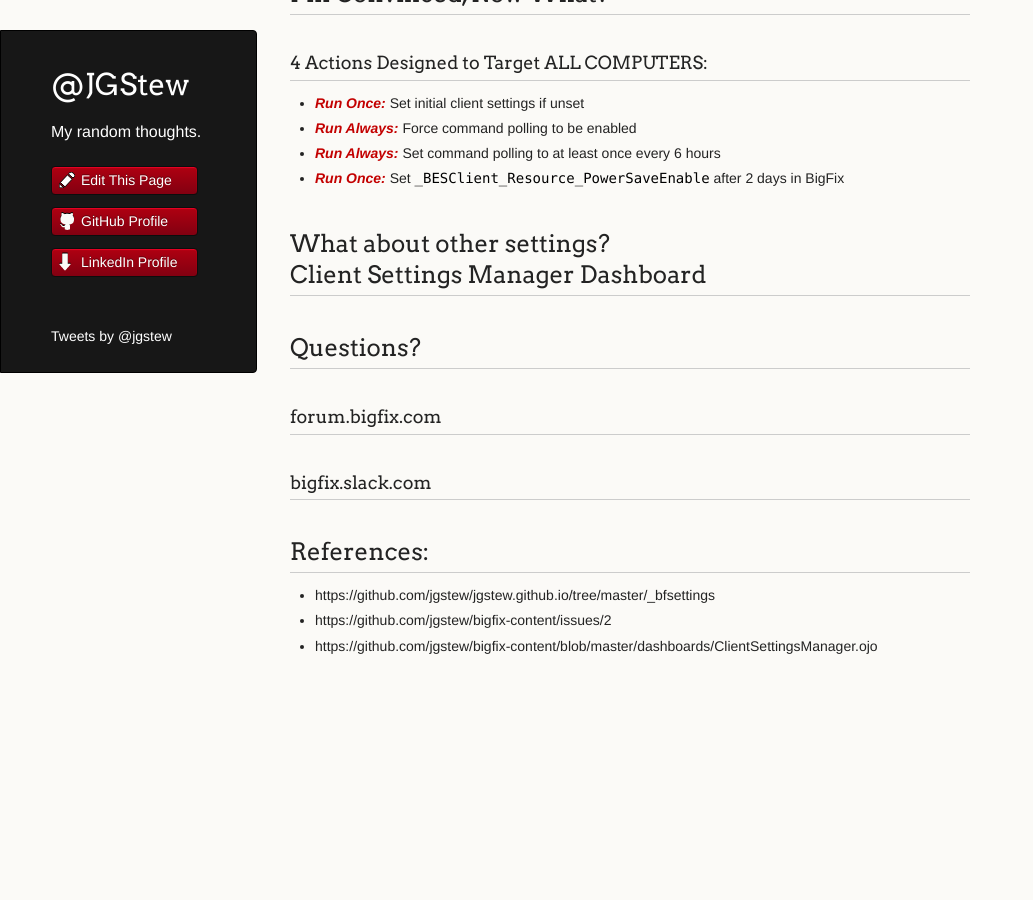
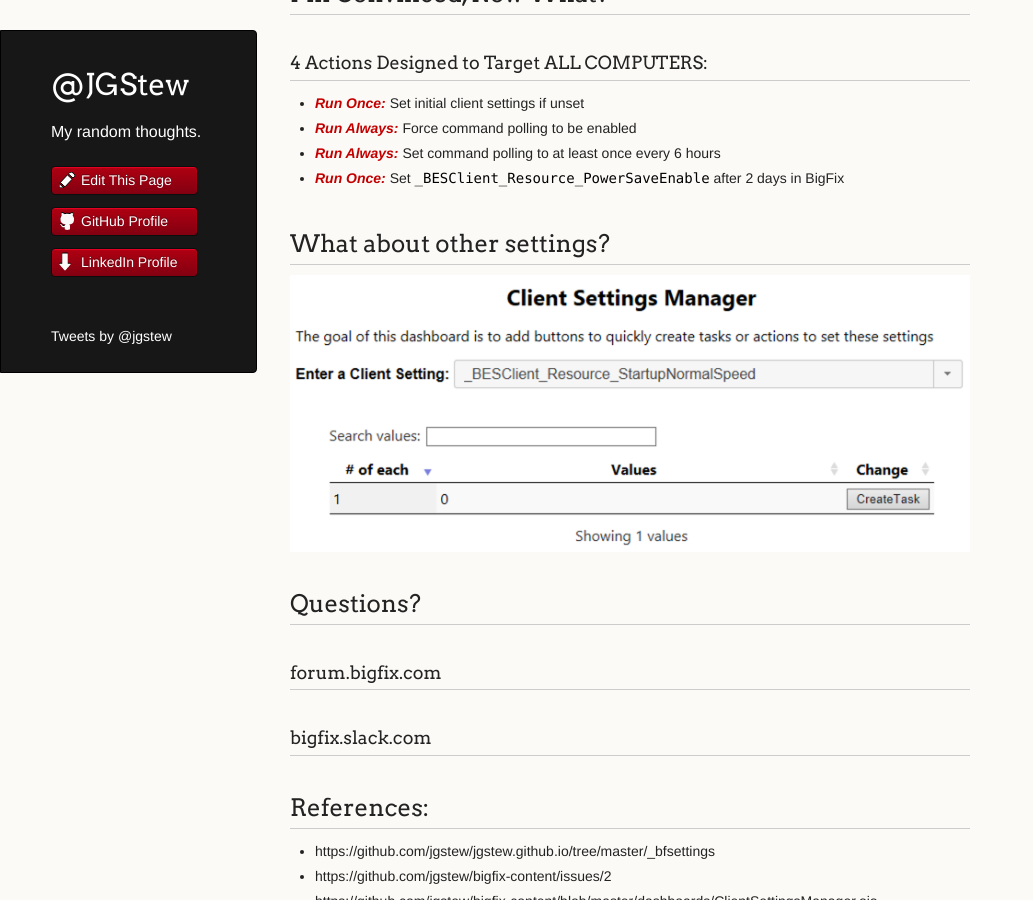
Before and after one commit to jgstew/jgstew.github.io, a Jekyll site: the page built from _posts/2018-10-30-BigFix-Settings-Optimizations.md, in a window 1280 px wide and 900 px high, scrolled down 2931 px. Shown: the whole window, without its empty margins (0-1033 px from the left). Built offline with Jekyll 4.4.1, drawn with Linux system fonts in a browser that asks for light colours; nearby versions of some CDN libraries; comment, search, counter and statistics services are not loaded; before the commit the page ends 3662 px from its top, so only the background shows below that.

Commit message:
Update 2018-10-30-BigFix-Settings-Optimizations.md

```diff
--- a/_posts/2018-10-30-BigFix-Settings-Optimizations.md
+++ b/_posts/2018-10-30-BigFix-Settings-Optimizations.md
@@ -115,8 +115,9 @@ Applicability: root server only (exists main gather service)
 - [***Run Once:***](https://github.com/jgstew/bigfix-content/blob/master/fixlet/clientsettings/Set%20__BESClient_Resource_PowerSaveEnable_%20to%20_1_%20after%202%20days%20-%20Universal.bes) Set `_BESClient_Resource_PowerSaveEnable` after 2 days in BigFix
 
 
-## What about other settings? <br/> Client Settings Manager Dashboard
+## What about other settings?
 
+![ ](/images/BigFix/Dashboards/DashboardClientSettingsManager.png)
 
 
 ## Questions?
```
